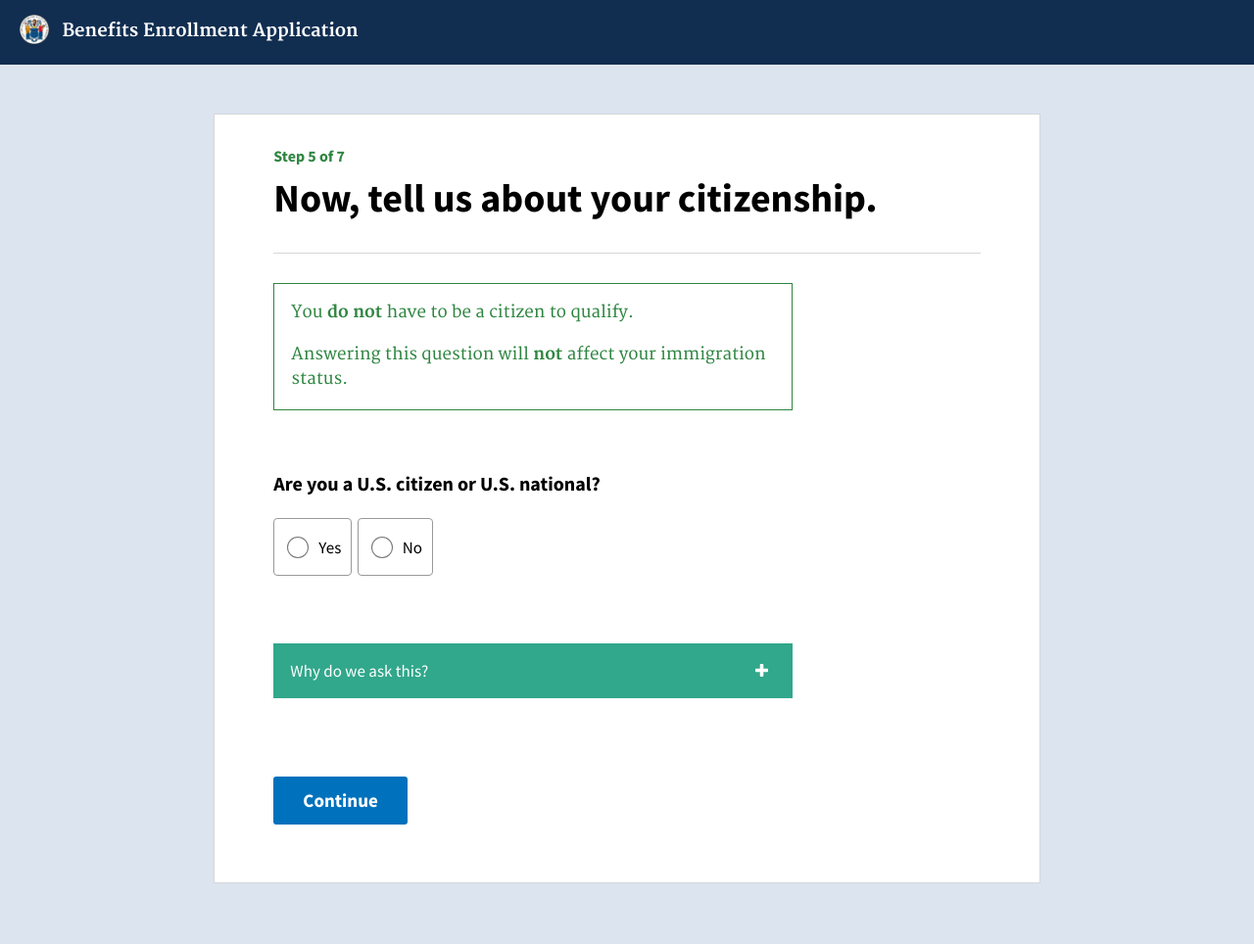
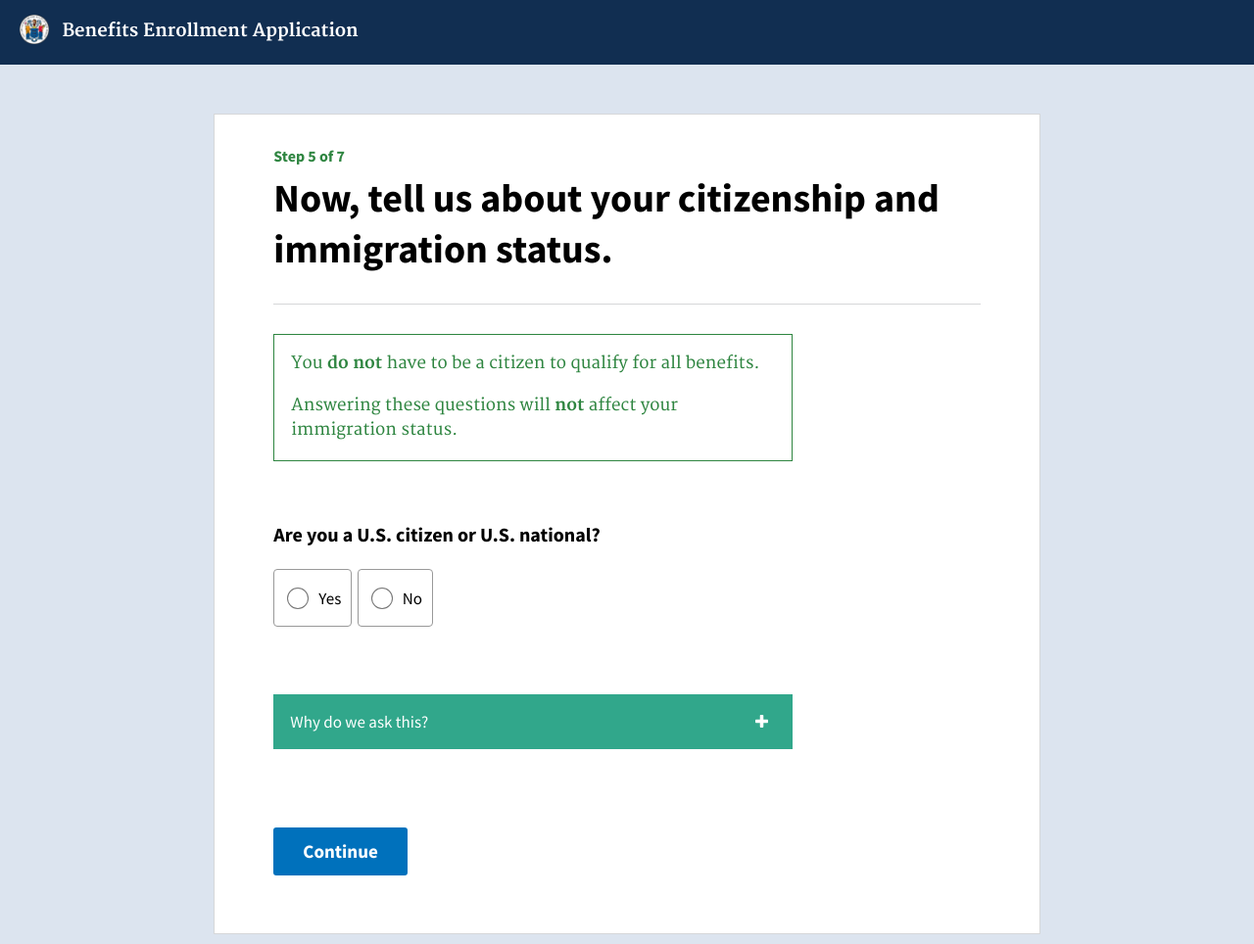
Before and after one commit to usds/benefits-enrollment-prototype, a Jekyll site: the page built from 05-citizenship/index.html, in a window 1280 px wide. Shown: the whole page at 98% size. Built offline with Jekyll 4.4.1, drawn with Linux system fonts in a browser that asks for light colours; before the commit the page ends 912 px from its top, so only the background shows below that.

Commit message:
Update index.html

```diff
--- a/05-citizenship/index.html
+++ b/05-citizenship/index.html
@@ -1,13 +1,13 @@
 ---
 layout: application
 step: 5
-title: Now, tell us about your citizenship.
+title: Now, tell us about your citizenship and immigration status.
 button_text: Continue
 ---
 
 <div class="alert--positive">
-	<p>You <strong>do not</strong> have to be a citizen to qualify.</p>
-	<p>Answering this question will <strong>not</strong> affect your immigration status.</p>
+	<p>You <strong>do not</strong> have to be a citizen to qualify for all benefits. </p>
+	<p>Answering these questions will <strong>not</strong> affect your immigration status.</p>
 </div>
 
 <fieldset>
```
Also changed, not shown: other parts of 05-citizenship/index.html (+2 -2 lines).
